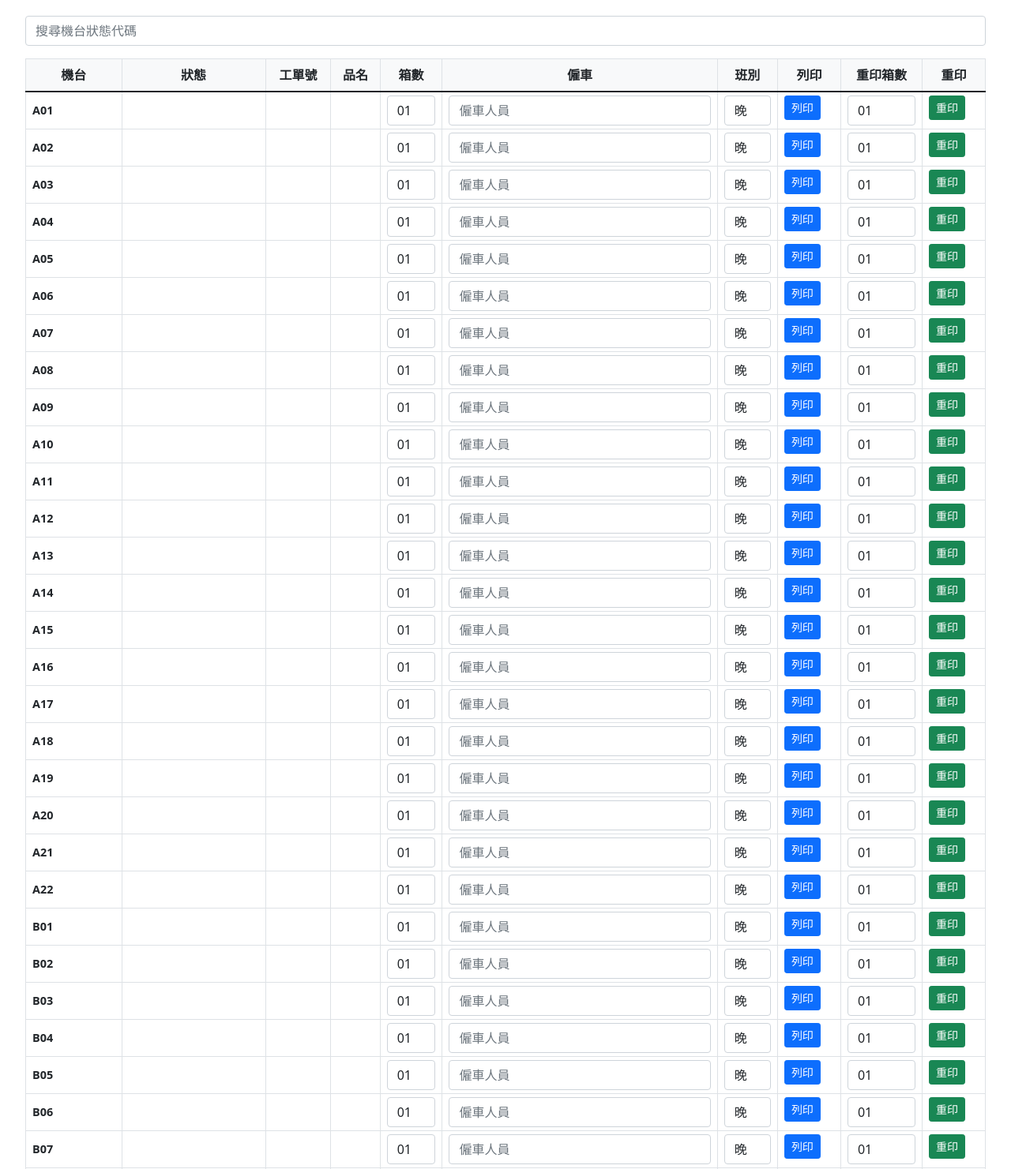
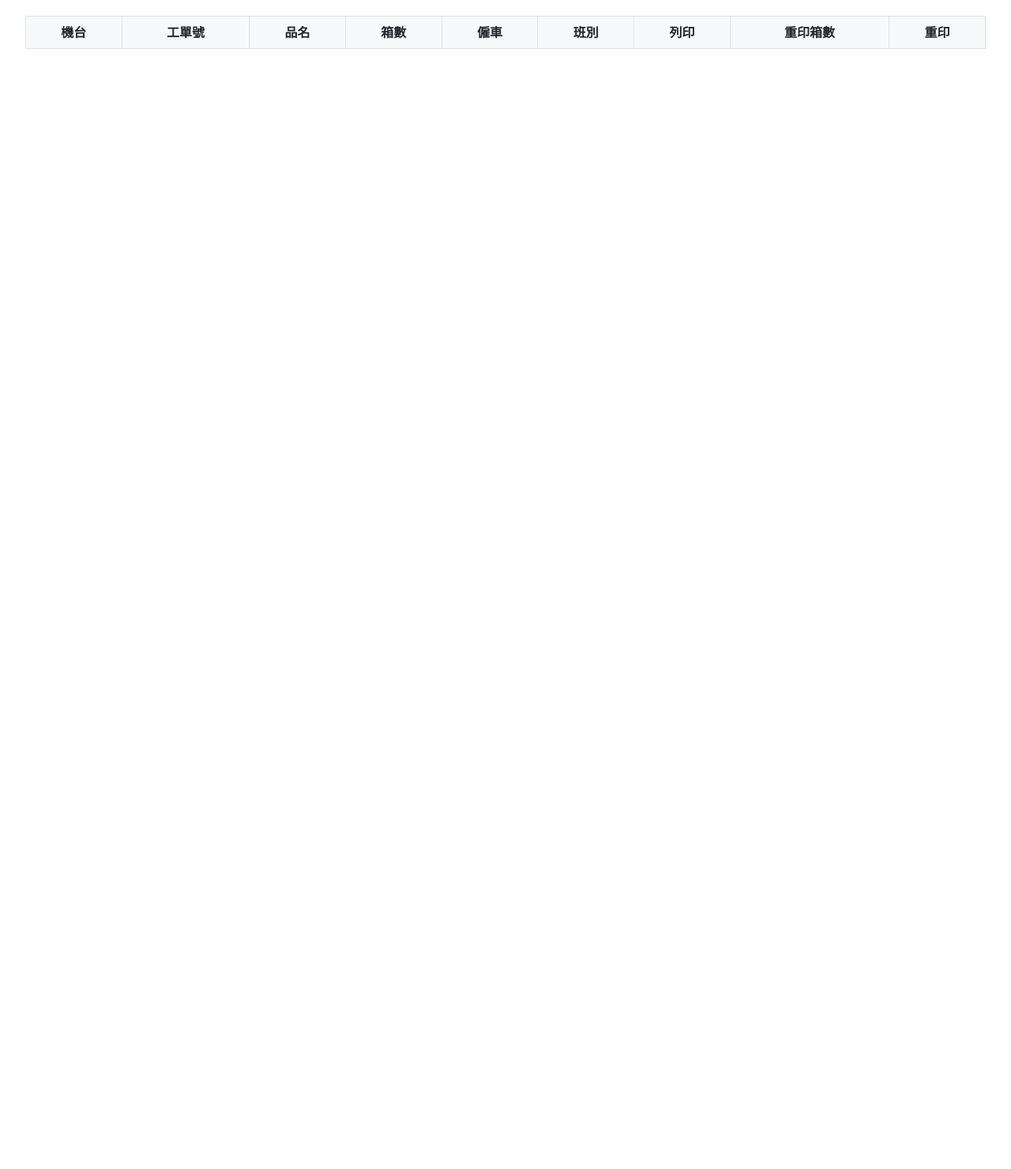
Before and after one commit to ericchou42/OptimizationFlow-Vue.github.io, a PHP site: page /barcodePrint.html in a window 1280 px wide. Shown: the top 1481 px of the page at 79% size. After the commit the page ends 62 px from the top, so only its background shows below. Run offline with PHP 8.4, Linux system fonts and the light colour scheme; data comes from the database, SQL or seed files in the repository; lists and menus that the app fills with data are empty; some libraries are stand-ins or nearby versions.

Commit message:
feat-條碼列印

```diff
--- a/backend/barcodePrint.php
+++ b/backend/barcodePrint.php
@@ -51,11 +51,11 @@ function getCarData() {
     header('Access-Control-Allow-Headers: Content-Type');
 
     try {
-        // 1. 獲取機台看板的基礎數據
-        $sql = "SELECT md.機台 as 車台號, md.狀態, md.工單號,
-                       ms.狀態 as 狀態名稱, md.箱數, md.僱車人員, md.班別
+// 1. 獲取機台看板的基礎數據
+        $sql = "SELECT md.機台 as 車台號, md.狀態, md.工單號, ms.狀態 as 狀態名稱, md.箱數, md.僱車人員, md.班別
                 FROM 機台看板 md
                 LEFT JOIN 機台狀態 ms ON md.狀態 = ms.代碼
+                WHERE md.狀態 = 'D'  /* 新增這一行，僅選取狀態為D的記錄 */
                 ORDER BY md.機台";
         $stmt = $pdo->prepare($sql);
         $stmt->execute();
--- a/barcodePrint.html
+++ b/barcodePrint.html
@@ -157,11 +157,6 @@
 
             <!-- 主要內容區域 -->
             <div v-if="!loading && !error">
-                <!-- 搜尋欄位 -->
-                <div class="mb-3">
-                    <input v-model="searchTerm" type="text" class="form-control" placeholder="搜尋機台狀態代碼">
-                </div>
-
                 <!-- 表格區域，使用容器允許水平滾動 -->
                 <div class="table-container">
                     <!-- 重新設計的主表格，使用table-layout: auto自動調整寬度 -->
@@ -170,7 +165,6 @@
                         <thead>
                             <tr class="shared-header">
                                 <th>機台</th>
-                                <th>狀態</th>
                                 <th>工單號</th>
                                 <th>品名</th>
                                 <th>箱數</th>
@@ -186,7 +180,6 @@
                             <template v-for="(item, index) in filteredData" :key="index">
                                 <tr :id="`row-${item.car}`">
                                     <td class="car-cell">{{ item.car }}</td>
-                                    <td class="status-cell">{{ item.currentStatusName }}</td>
                                     <td class="workorder-cell">{{ item.currentWorkOrder }}</td>
                                     <td>{{ item.productName }}</td>
                                     <td>
@@ -329,15 +322,7 @@ const reprintBarcode = async (item) => {
 
 // 搜尋過濾功能
 const filteredData = computed(() => {
-    if (!searchTerm.value) return data.value;
-
-    const term = searchTerm.value.toLowerCase();
-
-    return data.value.filter(item => {
-        // 檢查狀態代碼
-        if (item.currentStatus && item.currentStatus.toLowerCase().includes(term)) return true;
-        return false;
-    });
+    return data.value.filter(item => item.currentStatus === 'D');
 });
 
                 // 判斷是否需要高亮顯示
```
